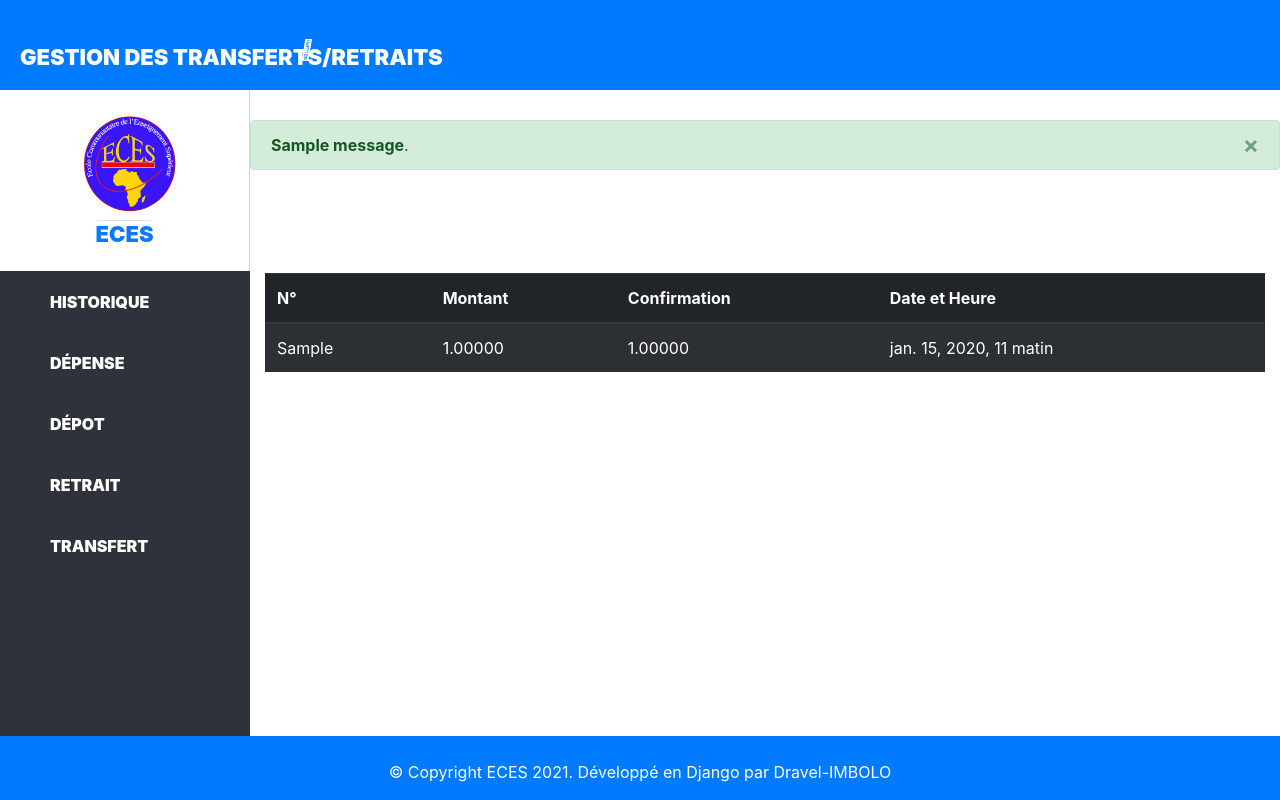
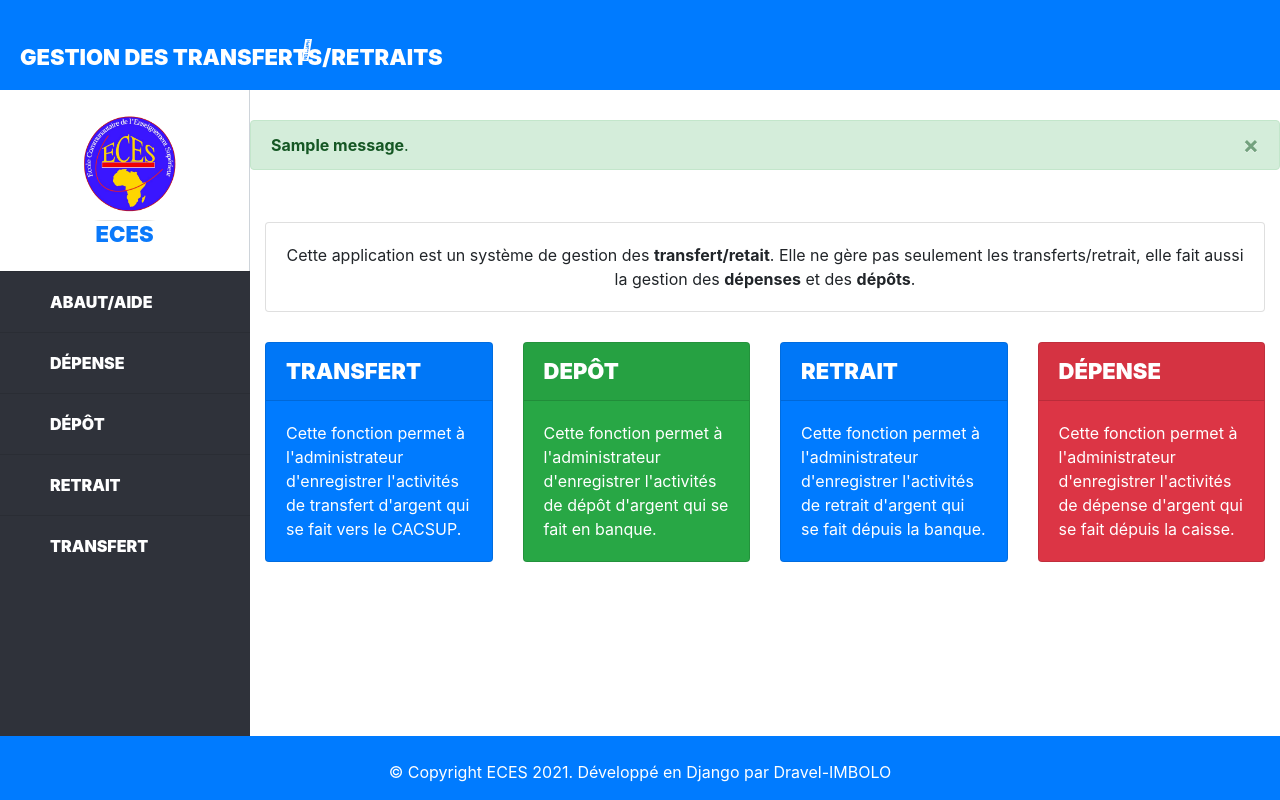
Before and after one commit to King-Web-1995/Transfert, a Django app: page / in a window 1280 px wide. Run offline with Django 3.2, Linux system fonts and the light colour scheme; a user stored in the database is signed in; tables that the repository leaves empty hold one stand-in row (values such as "Sample post"); one stand-in notice (Sample message) is shown; some libraries are stand-ins or nearby versions.

Commit message:
Transfert, second commit

```diff
--- a/fcfa/templates/layouts/base.html
+++ b/fcfa/templates/layouts/base.html
@@ -30,6 +30,14 @@
       color: #fff;
       margin: 0px;
       text-transform: uppercase;
+      font-size: 22px;
+      font-weight: 900;
+    }
+
+    .titre {
+      color: #fff;
+      margin: 0px;
+      text-transform: uppercase!important;
       font-size: 22px;
       font-weight: 900;
     }
@@ -209,11 +217,11 @@
       </center>
   </div>
     <hr>
-    <a href="{% url 'home' %}"><i class="fas fa-chalkboard-teacher"></i><span>Historique</span></a>
+    <a href="{% url 'home' %}"><i class="fas fa-chalkboard-teacher"></i><span>Abaut/Aide</span></a>
     <hr>
     <a href="{% url 'depense' %}"><i class="fas fa-user-graduate"></i><span>Dépense</span></a>
     <hr>
-    <a href="{% url 'depot' %}"><i class="fas fa-user-graduate"></i><span>Dépot</span></a>
+    <a href="{% url 'depot' %}"><i class="fas fa-user-graduate"></i><span>Dépôt</span></a>
     <hr>
     <a href="{% url 'retrait' %}"><i class="fas fa-user-graduate"></i><span>Retrait</span></a>
     <hr>
--- /dev/null
+++ b/fcfa/templates/page/aide.html
@@ -0,0 +1,64 @@
+{% extends 'layouts/base.html'%}
+{% block content %}
+	{% for mess in messages %}
+	<div class="alert alert-success alert-dismissible fade show" role="alert">
+	  <strong>{{mess}}</strong>.
+	  <button type="button" class="close" data-dismiss="alert" aria-label="Close">
+	    <span aria-hidden="true">&times;</span>
+	  </button>
+	</div>
+	{% endfor %}
+
+	<div class="container" style="margin-top: 5%">
+		<div class="row">
+			<div class="col-sm-12">
+				<div class="card text-center">
+					  <div class="card-body">
+					    <p class="card-text">Cette application est un système de gestion des <strong>transfert/retait</strong>. Elle ne gère pas seulement les transferts/retrait, elle fait aussi la gestion des <strong>dépenses</strong> et des <strong>dépôts</strong>.</p>
+					  </div>
+				</div>
+			</div>
+		</div>
+
+		<div class="row" style="margin-top: 3%">
+		  	<div class="col-sm-3">
+		  		<div class="card text-white bg-primary mb-3" style="max-width: 18rem;">
+				  	<div class="card-header titre">Transfert</div>
+				  	<div class="card-body">
+				    	<p class="card-text">Cette fonction permet à l'administrateur d'enregistrer l'activités de transfert d'argent qui se fait vers le CACSUP.</p>
+				  	</div>
+				</div>
+		  	</div>
+
+		  	<div class="col-sm-3">
+		  		<div class="card text-white bg-success mb-3" style="max-width: 18rem;">
+				  	<div class="card-header titre">Depôt</div>
+				  	<div class="card-body">
+				    	<p class="card-text">Cette fonction permet à l'administrateur d'enregistrer l'activités de dépôt d'argent qui se fait en banque.</p>
+				  	</div>
+				</div>
+		  	</div>
+
+		  	<div class="col-sm-3">
+		  		<div class="card text-white bg-primary mb-3" style="max-width: 18rem;">
+				  	<div class="card-header titre">Retrait</div>
+				  	<div class="card-body">
+				    	<p class="card-text">Cette fonction permet à l'administrateur d'enregistrer l'activités de retrait d'argent qui se fait dépuis la banque.</p>
+				  	</div>
+				</div>
+		  	</div>
+
+		  	<div class="col-sm-3">
+		  		<div class="card text-white bg-danger mb-3" style="max-width: 18rem;">
+				  	<div class="card-header titre">Dépense</div>
+				  	<div class="card-body">
+				    	<p class="card-text">Cette fonction permet à l'administrateur d'enregistrer l'activités de dépense d'argent qui se fait dépuis la  caisse.</p>
+				  	</div>
+				</div>
+		  	</div>
+
+		</div>
+
+
+	</div>
+{% endblock %}
--- a/fcfa/templates/page/liste.html
+++ /dev/null
@@ -1,33 +0,0 @@
-{% extends 'layouts/base.html'%}
-{% block content %}
-	{% for mess in messages %}
-	<div class="alert alert-success alert-dismissible fade show" role="alert">
-	  <strong>{{mess}}</strong>.
-	  <button type="button" class="close" data-dismiss="alert" aria-label="Close">
-	    <span aria-hidden="true">&times;</span>
-	  </button>
-	</div>
-	{% endfor %}
-	<div class="container" style="margin-top: 10%">
-		<table class="table table-striped table-dark">
-		  <thead>
-		    <tr>
-		      <th scope="col">N°</th>
-		      <th scope="col">Montant</th>
-		      <th scope="col">Confirmation</th>
-		      <th scope="col">Date et Heure</th>
-		    </tr>
-		  </thead>
-		  <tbody>
-		  	{% for transfert in transferts %}
-		    <tr>
-		      <td>{{transfert.numer}}</td>
-		      <td>{{transfert.bonguo}}</td>
-		      <td>{{transfert.cbonguo}}</td>
-		      <td>{{transfert.lumbu}}</td>
-		    </tr>
-		    {% endfor %}
-		  </tbody>
-		</table>
-	</div>
-{% endblock %}
--- a/fcfa/urls.py
+++ b/fcfa/urls.py
@@ -5,7 +5,7 @@ from . import views
 urlpatterns = [
 	path('index', views.index, name='index'),
     path('depense', views.depense, name='depense'),
-    path('', views.liste, name='home'),
+    path('', views.aide, name='home'),
     path('depot', views.depot, name='depot'),
     path('retrait', views.retrait, name='retrait'),
     path('transfert', views.transfert, name='transfert'),
--- a/fcfa/views.py
+++ b/fcfa/views.py
@@ -22,9 +22,9 @@ def index(request):
 
 
 @login_required
-def liste(request):
+def aide(request):
 	transferts = Transfert.objects.all()
-	return render(request, 'page/liste.html',{'transferts':transferts})
+	return render(request, 'page/aide.html',{'transferts':transferts})
 
 @login_required
 def depense(request):
```
Also changed, not shown: README.txt (added), db.sqlite3.
